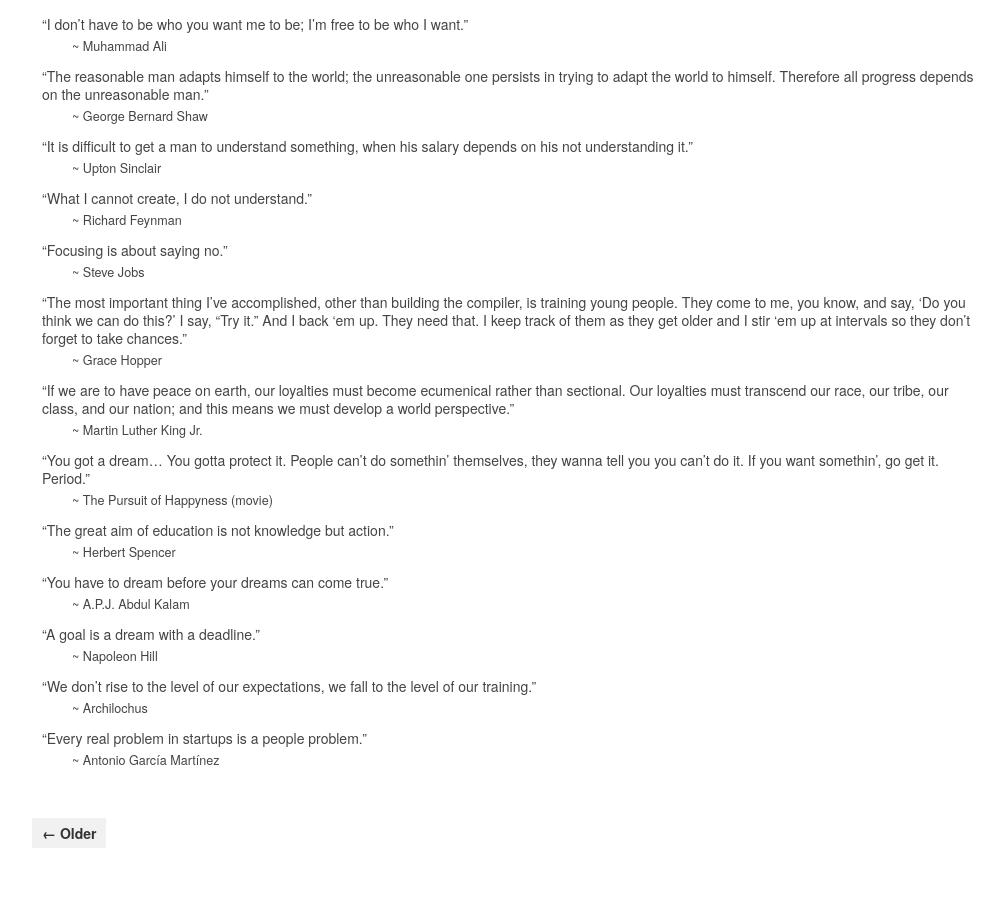
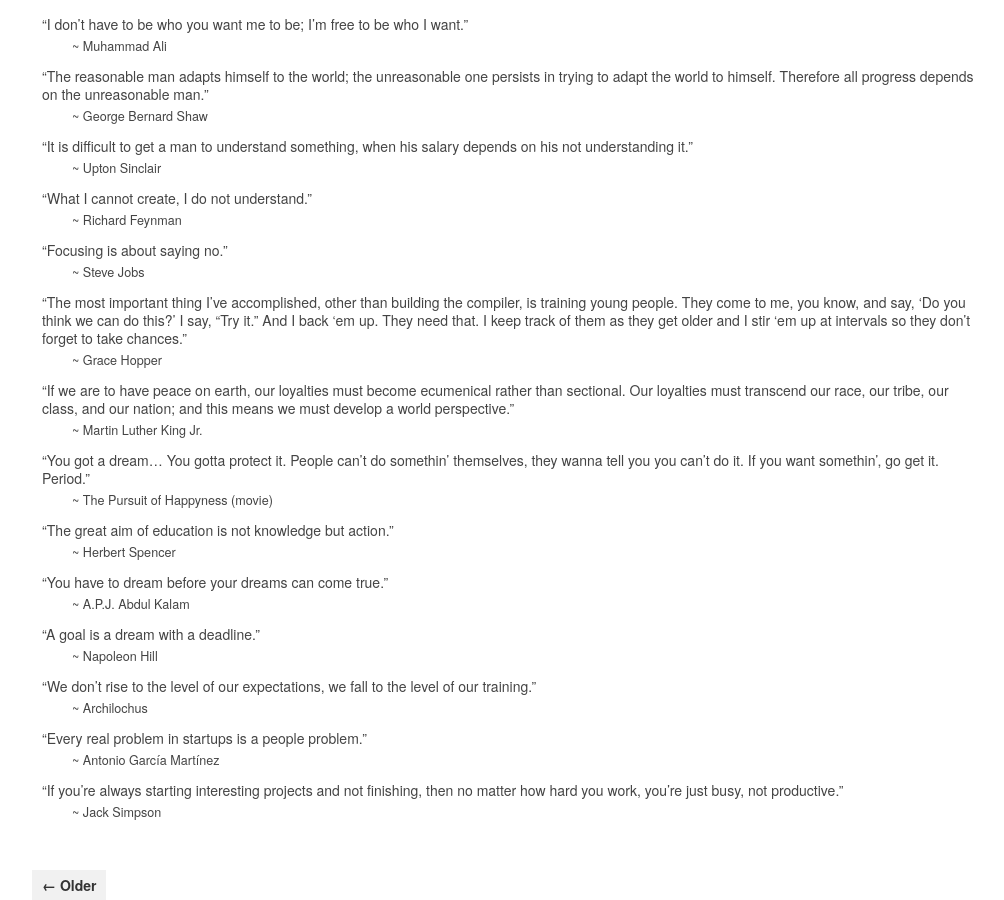
Before and after one commit to arelangi/adityarelangi.com, a Jekyll site: the page blog/quotes.html, which Jekyll copies as it is, in a window 1280 px wide and 900 px high, scrolled down 697 px. Shown: the whole window, without its empty margins (128-1132 px from the left). Built offline with Jekyll 4.4.1, drawn with Linux system fonts in a browser that asks for light colours; before the commit the page ends 1545 px from its top, so only the background shows below that; some of the changed text lies outside the part shown.

Commit message:
Update quotes post

```diff
--- a/blog/index.html
+++ b/blog/index.html
@@ -26,7 +26,7 @@
 
   <div class="excerpt">
   	<h3><a href="/blog//quotes">Quotes</a></h3>
-  	<span class="post-date">24 January 2017 </span><br/><br/>
+  	<span class="post-date">30 January 2017 </span><br/><br/>
 
   	<ul>
   <li>“Regret for the things we did can be tempered by time; it is regret for the things we did not do that is inconsolable.”
--- a/blog/quotes.html
+++ b/blog/quotes.html
@@ -22,7 +22,7 @@
 <div class="container">
 	<div class="sixteen columns">
 		<h2>Quotes</h2>
-		<span class="post-date">24 January 2017</span>
+		<span class="post-date">30 January 2017</span>
 
 		<div class="content">
 			<ul>
@@ -146,6 +146,11 @@
       <li>~ Antonio García Martínez</li>
     </ul>
   </li>
+  <li>“If you’re always starting interesting projects and not finishing, then no matter how hard you work, you’re just busy, not productive.”
+    <ul>
+      <li>~ Jack Simpson</li>
+    </ul>
+  </li>
 </ul>
 
 		</div>
```
